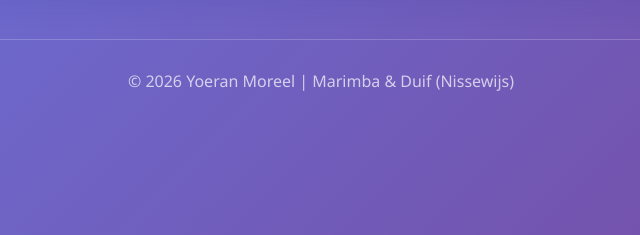
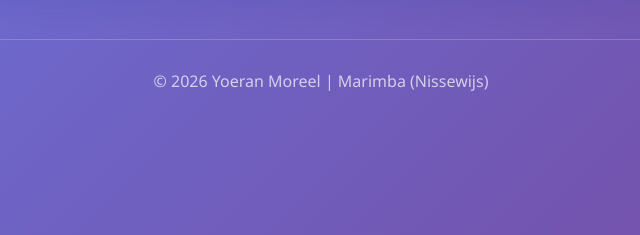
Before and after one commit to yoeranmoreel/yoeran-hub, a plain HTML site: page index.html in a window 1280 px wide. Shown: the part 562-797 px from the top of the page, 319-959 px from the left. Drawn offline with Linux system fonts and the light colour scheme.

Commit message:
Update index.html
"Duif" uit footer

```diff
--- a/index.html
+++ b/index.html
@@ -492,7 +492,7 @@
 
         <!-- FOOTER -->
         <footer>
-            <p>© 2026 Yoeran Moreel | Marimba & Duif (Nissewijs)</p>
+            <p>© 2026 Yoeran Moreel | Marimba (Nissewijs)</p>
         </footer>
     </div>
 
```
